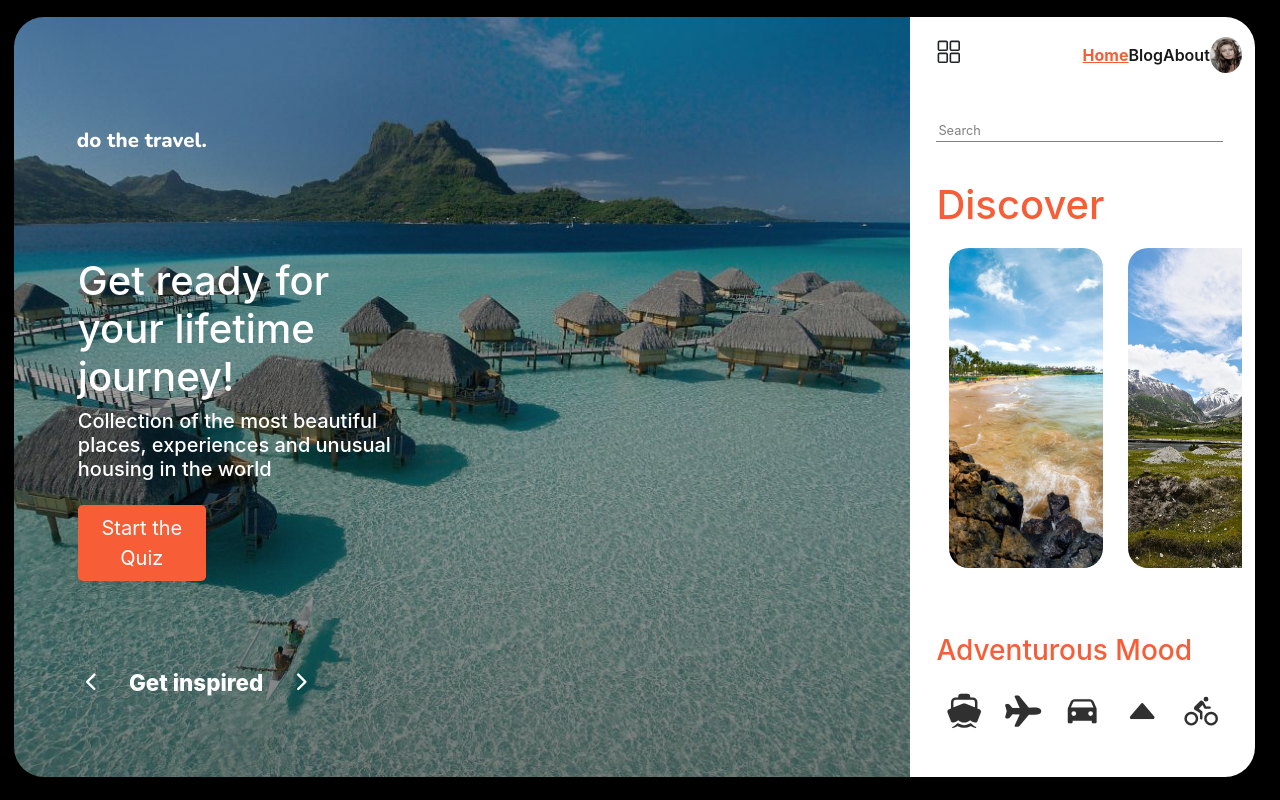
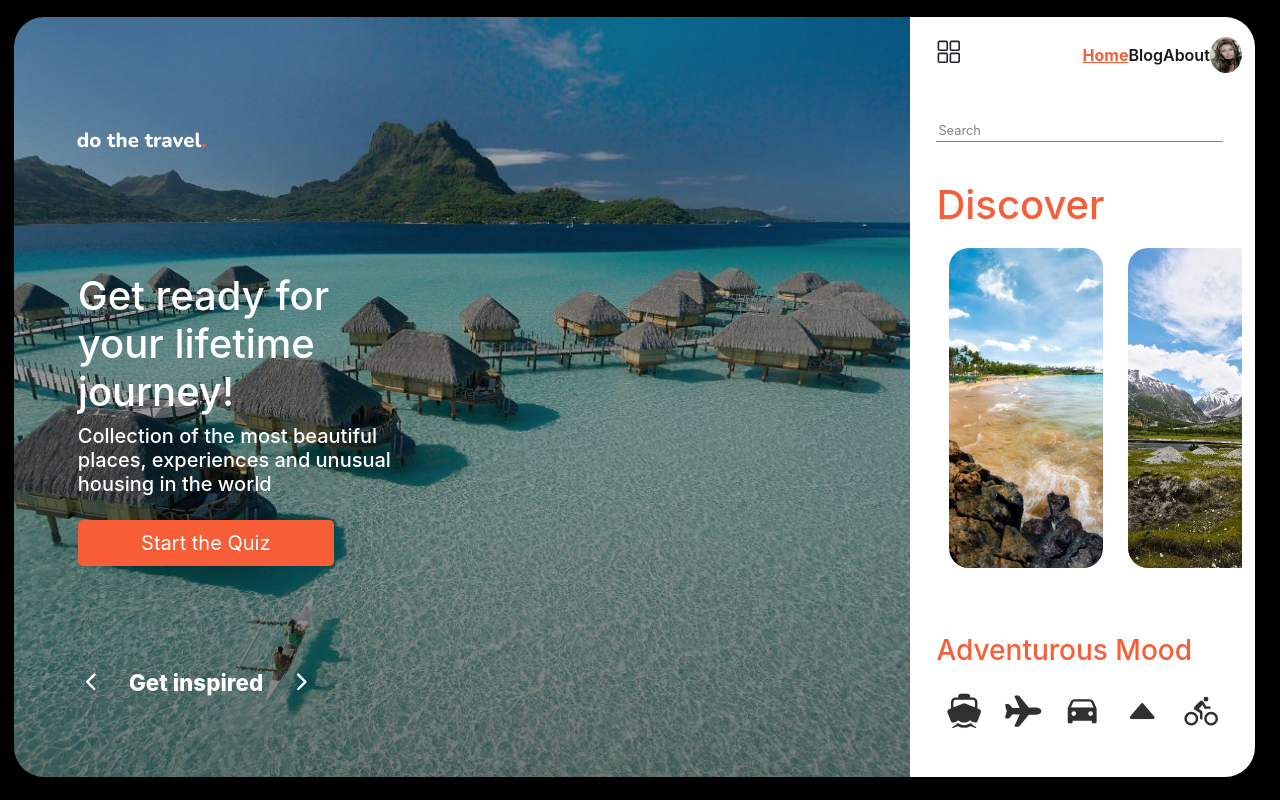
Before and after one commit to bidodev/react-dtravel-client, a React (Create React App) app: page / in a window 1280 px wide. Shown: the top 800 px of the page. Built offline with nearby package versions, Linux system fonts and the light colour scheme.

Commit message:
logo color changed

```diff
--- a/src/components/intro/landing/landing.component.js
+++ b/src/components/intro/landing/landing.component.js
@@ -27,7 +27,8 @@ const Landing = () => {
     <div className="main-title image" style={imgStyle}>
       {/* LOGO */}
       <div className="logo">
-        <p> do the travel.</p>
+        <p> do the travel
+          <span>.</span></p>
       </div>
       {/* Content part */}
       <div className="content">
--- a/src/components/intro/landing/landing.title.styles.scss
+++ b/src/components/intro/landing/landing.title.styles.scss
@@ -27,6 +27,9 @@
     font-family: "Nunito", sans-serif;
     p {
       font-size: 1.6vw;
+      span{
+        color:#f75d37 ;
+      }
     }
   }
   .content {
@@ -44,7 +47,7 @@
     .btn {
       background-color: #f75d37;
       border: none;
-      width: 10vw;
+      width: 20vw;
       margin-top: 2vh;
       text-align: center;
     }
```
